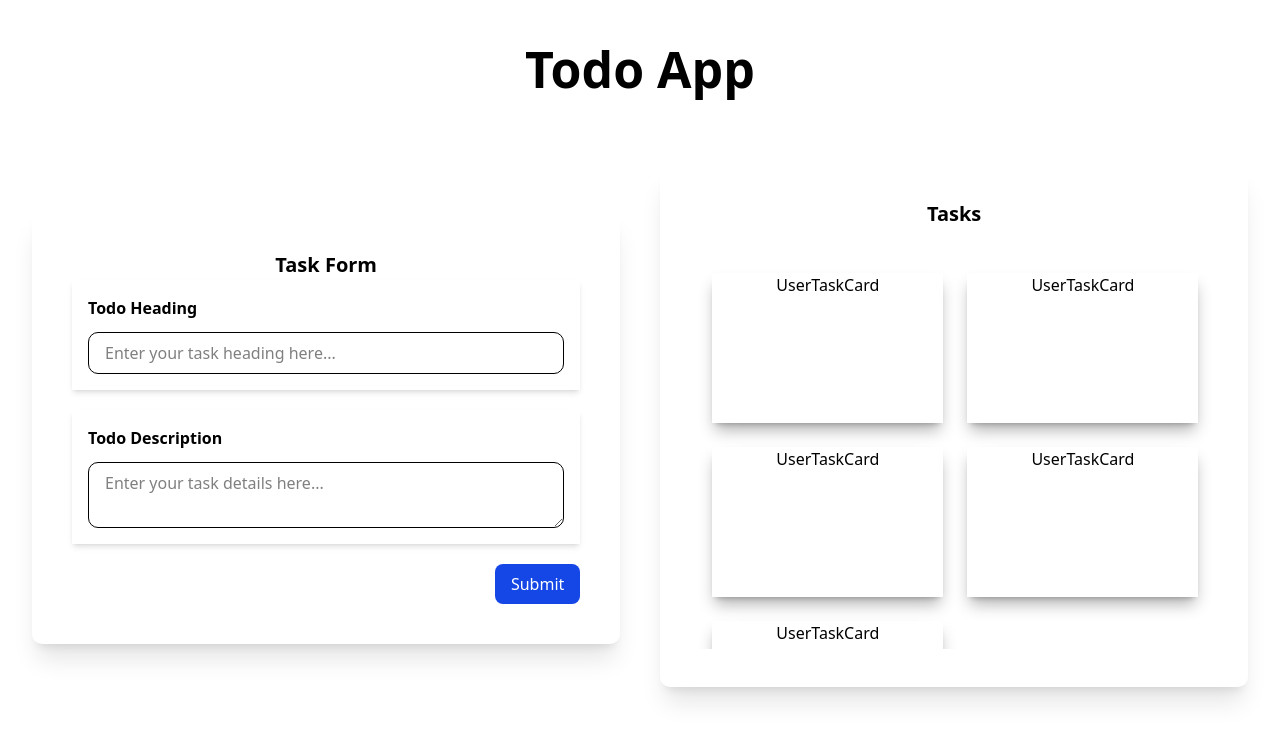
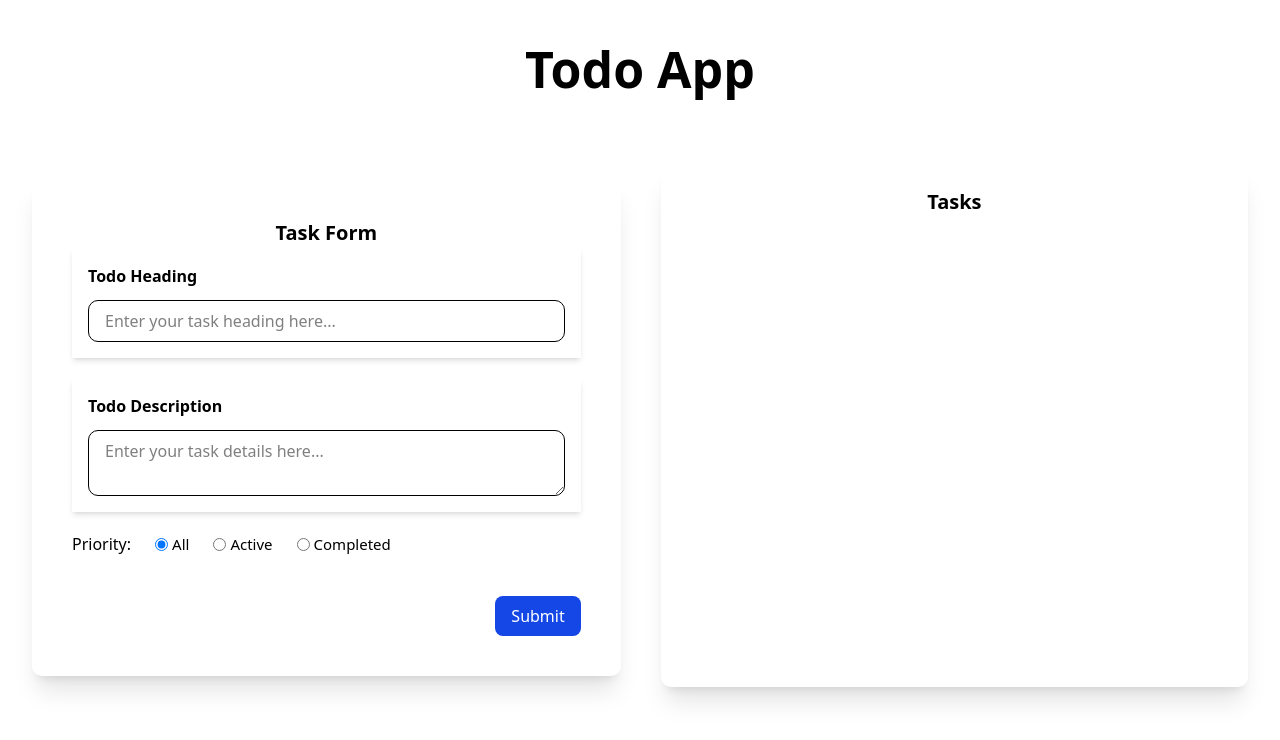
Before and after one commit to Sujil75/vasundhara-geo-tech-assingment, a React (Vite) app: page / in a window 1280 px wide. Shown: the top 740 px of the page. Built offline with nearby package versions, Linux system fonts and the light colour scheme.

Commit message:
Todo completed

```diff
--- a/src/components/enhancedTodo/UserForm.jsx
+++ b/src/components/enhancedTodo/UserForm.jsx
@@ -1,53 +1,33 @@
-import React, { useReducer, useState, useEffect } from 'react'
+import React, { useState } from 'react'
 import {v4 as uuidv4} from 'uuid'
 
-const initialState = []
-
-function reducer(state, action) {
-    switch(action.type) {
-        case "ADD_OBJ":
-            return [...state, action.todoObj]
-        case "GET_OBJ":
-            return action.todoObj
-        default:
-            return state
-    }
-}
-
-function UserForm() {
+function UserForm(props) {
+  const {onAddTodo} = props
   const [heading, setHeading] = useState("")
   const [description, setDesc] = useState("")
-  const [state, dispatch] = useReducer(reducer, initialState)
-
-  useEffect(() => {
-    try {
-        const response = JSON.parse(localStorage.getItem("todoList"))
-        if (response) dispatch({type: "GET_OBJ", todoObj: response})
-    }catch(err) {
-        console.log(err)
-    }
-  }, [])
-
-  useEffect(() => {
-    try {
-        localStorage.setItem("todoList", JSON.stringify(state))
-    } catch(err) {
-        console.log(err)
-    }
-  }, [state])
+  const [priority, setPriority] = useState("All")
+  const [error, setError] = useState("")
 
   const onHandleSubmit = e => {
     e.preventDefault()
 
+    if (!heading || !description) {
+        setError("Please enter values")
+        return
+    }
+
     const newTodo = {
         id: uuidv4(),
         taskHeading: heading,
-        taskDescription: description
+        taskDescription: description,
+        priority
     }
 
-    dispatch({type: "ADD_OBJ", todoObj: newTodo})
+    onAddTodo(newTodo)
+
     setHeading("")
     setDesc("")
+    setPriority("All")
   }
 
   return (
@@ -64,6 +44,7 @@ function UserForm() {
                     className='box-border border rounded-[10px] pl-4 p-2 w-full outline-none'
                     value={heading}
                     onChange={e => setHeading(e.target.value)}
+                    onClick={() => setError("")}
                 />
             </div>
 
@@ -75,8 +56,51 @@ function UserForm() {
                     className='box-border border rounded-[10px] pl-4 p-2 w-full outline-none'
                     value={description}
                     onChange={e => setDesc(e.target.value)}
+                    onClick={() => setError("")}
                 />
             </div>
+
+            <div className='w-full flex items-center gap-6'>
+                <h1>Priority:</h1>
+
+                <label htmlFor='all' className='flex items-center justify-center gap-1 text-[15px]'>
+                    <input
+                        type='radio'
+                        id="all"
+                        name="priority"
+                        value="All"
+                        checked={priority === "All"}
+                        onChange={e => setPriority(e.target.value)}
+                    />
+                    All
+                </label>
+
+                <label htmlFor='active' className='flex items-center justify-center gap-1 text-[15px]'>
+                    <input
+                        type='radio'
+                        id="active"
+                        name="priority"
+                        value="Active"
+                        checked={priority === "Active"}
+                        onChange={e => setPriority(e.target.value)}
+                    />
+                    Active
+                </label>
+
+                <label htmlFor='completed' className='flex items-center justify-center gap-1 text-[15px]'>
+                    <input
+                        type='radio'
+                        id="completed"
+                        name="priority"
+                        value="Completed"
+                        checked={priority === "Completed"}
+                        onChange={e => setPriority(e.target.value)}
+                    />
+                    Completed
+                </label>
+            </div>
+
+            <p className='text-red-400 text-[20px]'>{error}</p>
 
             <div className='flex justify-end'>
                 <button type='submit' className='box-border p-2 pr-4 pl-4 rounded-[8px] text-white bg-blue-700 hover:bg-blue-900 cursor-pointer'>Submit</button>
--- a/src/components/enhancedTodo/UserTaskCard.jsx
+++ b/src/components/enhancedTodo/UserTaskCard.jsx
@@ -1,8 +1,18 @@
 import React from 'react'
 
-function UserTaskCard() {
+function UserTaskCard({resource, completedTask}) {
+  const {id, taskHeading, taskDescription} = resource
+
   return (
-    <div className='w-[47%] h-[150px] shadow-lg/30 hover:cursor-pointer'>UserTaskCard</div>
+    <div className='relative w-[47%] h-[145px] p-2 text-left shadow-lg/30 hover:cursor-pointer'>
+      <input
+        type='checkbox'
+        className='absolute -top-0 -left-4 size-3'
+        onChange={() => completedTask(id)}
+      />
+      <h1 className='font-bold text-[20px]'>{taskHeading}</h1>
+      <p className='w-full h-[75%] flex flex-wrap overflow-auto'>{(taskDescription)}</p>
+    </div>
   )
 }
 
--- a/src/components/enhancedTodo/UserTaskList.jsx
+++ b/src/components/enhancedTodo/UserTaskList.jsx
@@ -1,17 +1,21 @@
 import React from 'react'
 import UserTaskCard from './UserTaskCard'
 
-function UserTaskList() {
+function UserTaskList(props) {
+  const {sendTodo, completedTaskList} = props
+
+  const handleTasks = taskId => {
+    const updatedList = sendTodo.map(eachTask => eachTask.id === taskId ? {...eachTask, priority: "Completed"} : eachTask)
+
+    completedTaskList(updatedList)
+  }
+
   return (
-    <div className='box-border h-full w-[50%] p-8 rounded-[10px] shadow-xl'>
-        <h1 className='font-bold text-[20px] mb-8'>Tasks</h1>
+    <div className='box-border h-full w-[50%] p-5 flex flex-col gap-2 rounded-[10px] shadow-xl'>
+        <h1 className='font-bold text-[20px] m-0 p-0'>Tasks</h1>
 
-        <ul className='h-[85%] flex gap-6 pl-5 p-3 overflow-auto no-scrollbar flex-wrap'>
-            <UserTaskCard />
-            <UserTaskCard />
-            <UserTaskCard />
-            <UserTaskCard />
-            <UserTaskCard />
+        <ul className='h-full flex gap-6 pl-5 p-3 overflow-auto flex-wrap'>
+            {sendTodo.map(eachItem => <UserTaskCard key={eachItem.id} resource={eachItem} completedTask={handleTasks} />)}
         </ul>
     </div>
   )
--- a/src/pages/EnhancedTodoApp.jsx
+++ b/src/pages/EnhancedTodoApp.jsx
@@ -1,16 +1,58 @@
-import React from 'react'
+import React, {useReducer, useEffect} from 'react'
 import UserForm from '../components/enhancedTodo/UserForm'
 import UserTaskList from '../components/enhancedTodo/UserTaskList'
 
+const init = () => {
+  try {
+    const stored = localStorage.getItem("todoList")
+    return stored ? JSON.parse(stored) : []
+  }catch {
+    return []
+  }
+}
+
+const reducer = (state, action) => {
+  switch(action.type) {
+    case "ADD_FIELD":
+      return [...state, action.todoObj]
+    case "LOAD_FIELD":
+      return [...action.todoObj]
+    case "UPDATE_FIELD":
+      return [...action.todoObj]
+    default:
+      return state
+  }
+}
+
 function EnhancedTodoApp() {
+  const [state, dispatch] = useReducer(reducer, [], init)
+
+  useEffect(() => {
+    try {
+      localStorage.setItem("todoList", JSON.stringify(state))
+    }catch(err) {
+      console.log(err)
+    }
+  }, [state])
+
+  const handleNewTodo = resp => {
+    dispatch({type: "ADD_FIELD", todoObj: resp})
+  }
+
+  const handleCompletedTask = list => {
+    const updatedList = list.filter(task => task.priority !== "Completed")
+
+    dispatch({type: "UPDATE_FIELD", todoObj: updatedList})
+  }
+
   return (
     <div className='p-8 text-center'>
       <h1 className='font-bold text-[50px] mb-15'>Todo App</h1>
 
       <div className='w-full h-130 flex items-center gap-10'>
-        <UserForm />
+        <UserForm onAddTodo={handleNewTodo} />
 
-        <UserTaskList />
+        <UserTaskList sendTodo={state} completedTaskList={handleCompletedTask} />
       </div>
     </div>
   )
```
